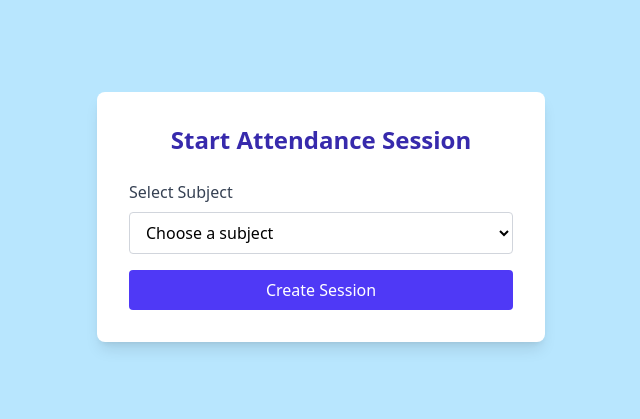
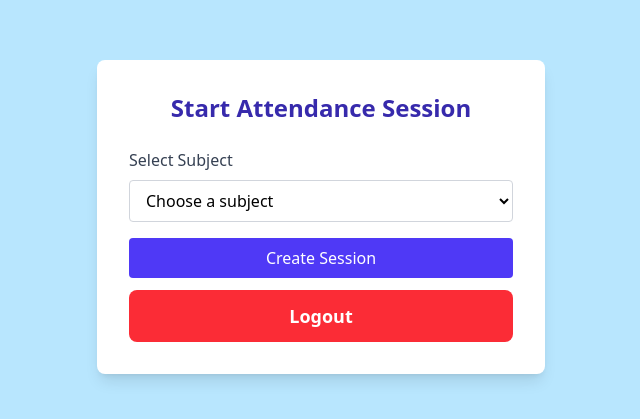
Before and after one commit to avichal-08/SmartAttendance, a React (Vite) app in the folder frontend/: page /teacher/dashboard in a window 1280 px wide. Shown: the part 183-602 px from the top of the page, without its empty margins (319-959 px from the left). Built offline with nearby package versions, Linux system fonts and the light colour scheme; sample sign-in values are in the browser's storage.

Commit message:
logout for teacher

```diff
--- a/frontend/src/pages/teacher/dashboard.jsx
+++ b/frontend/src/pages/teacher/dashboard.jsx
@@ -35,6 +35,12 @@ export default function Tdashboard() {
             navigate("/role")
         }
     },[])
+
+    const handleLogout = () => {
+    localStorage.removeItem("token")
+    localStorage.removeItem("role")
+    navigate("/role")
+  };
 
     const handleClick=()=>{
         console.log("inside HC")
@@ -123,6 +129,12 @@ export default function Tdashboard() {
                             <div className="mt-4 text-red-600 text-center">{error}</div>
                         )}
                     </div>
+                    <button
+            onClick={handleLogout}
+            className="px-6 py-3 w-full mt-3 rounded-lg bg-red-500 text-white font-bold text-lg hover:bg-red-600 transition-colors"
+          >
+            Logout
+          </button>
                     </div>
             </div>
     );
```
